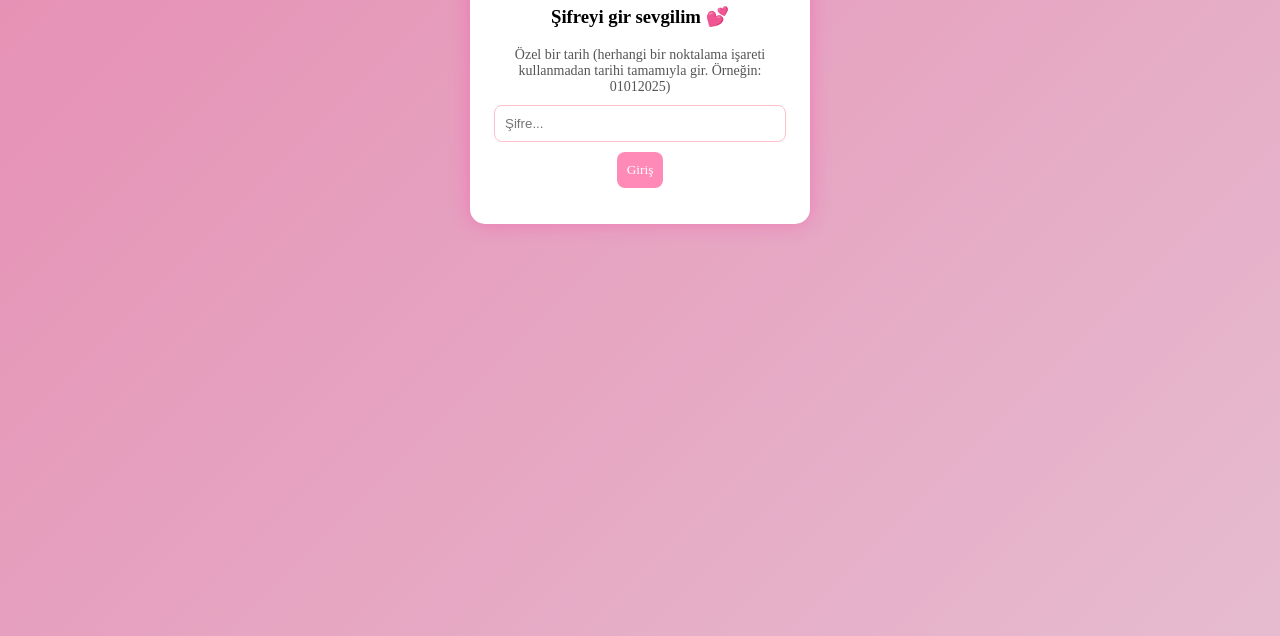
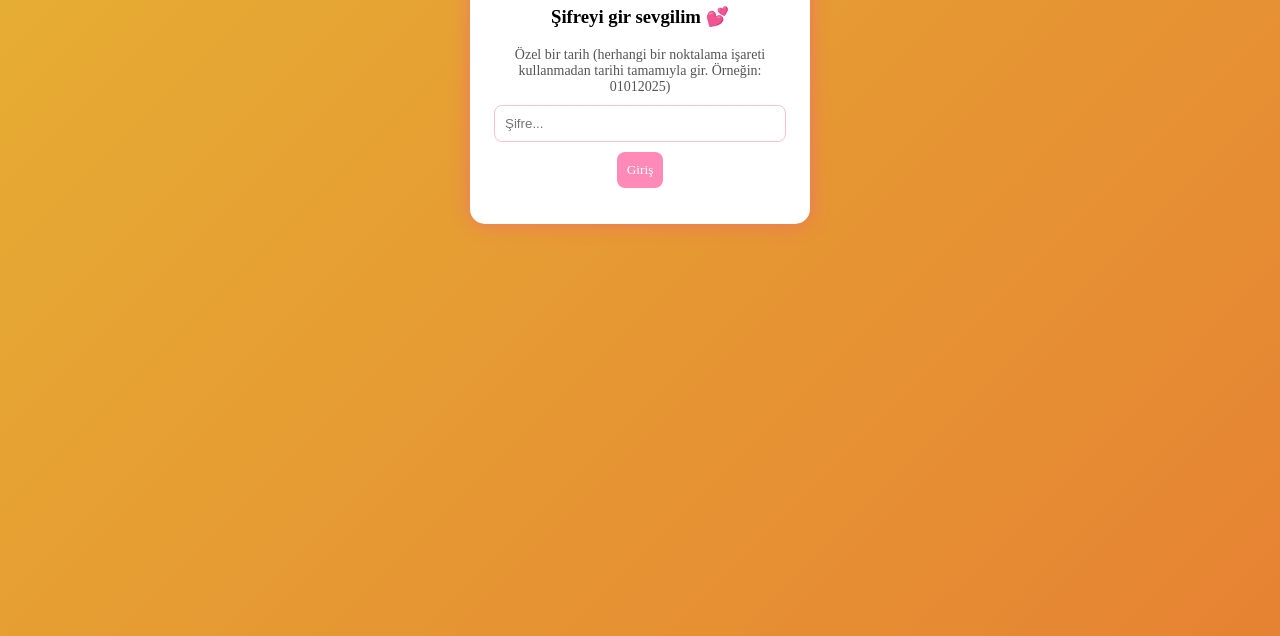
Before and after one commit to samedkilincc/-, a plain HTML site: page index.html in a window 1280 px wide. Shown: the part 164-800 px from the top of the page. Drawn offline with Linux system fonts and the light colour scheme; no server answers.

Commit message:
Add files via upload

```diff
--- a/index.html
+++ b/index.html
@@ -10,7 +10,7 @@
 </head>
 <body>
 
-    <div id="arkaPlanKatmani"></div>
+    <div id="arkaPlanKatmani" class="hava-güneşli"></div>
 
     <div id="hearts"></div>
     <audio id="music" src="Hüseyin Kemancı - AŞK.mp3" loop></audio>
```
